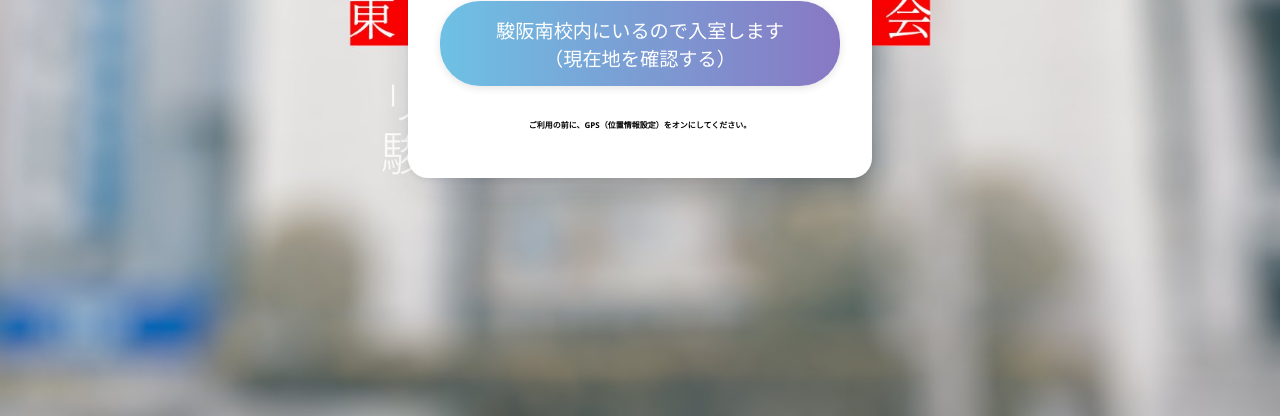
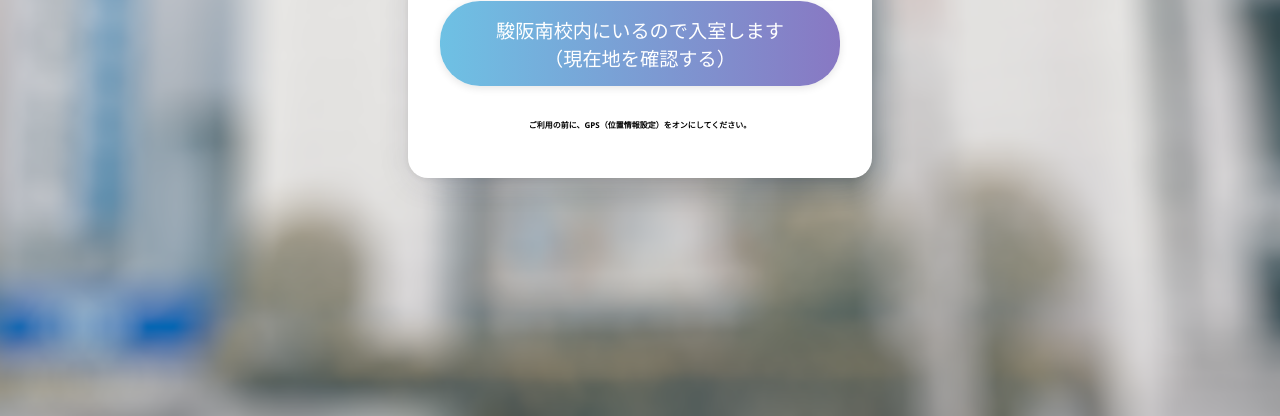
Before and after one commit to gaoshanxx/utkh, a plain HTML site: page index.html in a window 1280 px wide. Shown: the part 384-800 px from the top of the page. Drawn offline with Linux system fonts and the light colour scheme.

Commit message:
Update index.html

```diff
--- a/index.html
+++ b/index.html
@@ -6,7 +6,7 @@
   <style>
     body {
       background:
-        url('bg.jpeg') no-repeat center center / cover;
+        url('bg.png.png') no-repeat center center / cover;
       font-family: 'Segoe UI', Arial, sans-serif;
       margin: 0;
       min-height: 100vh;
```
